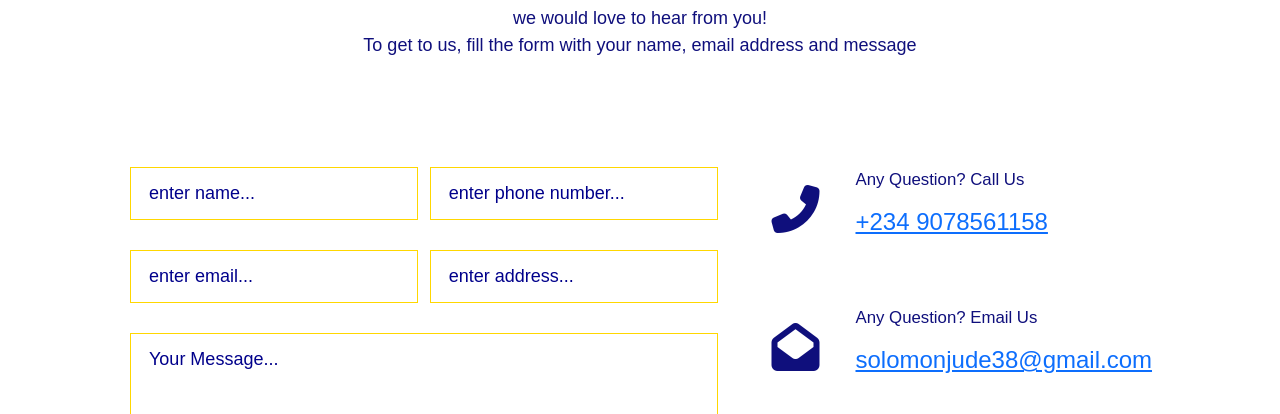
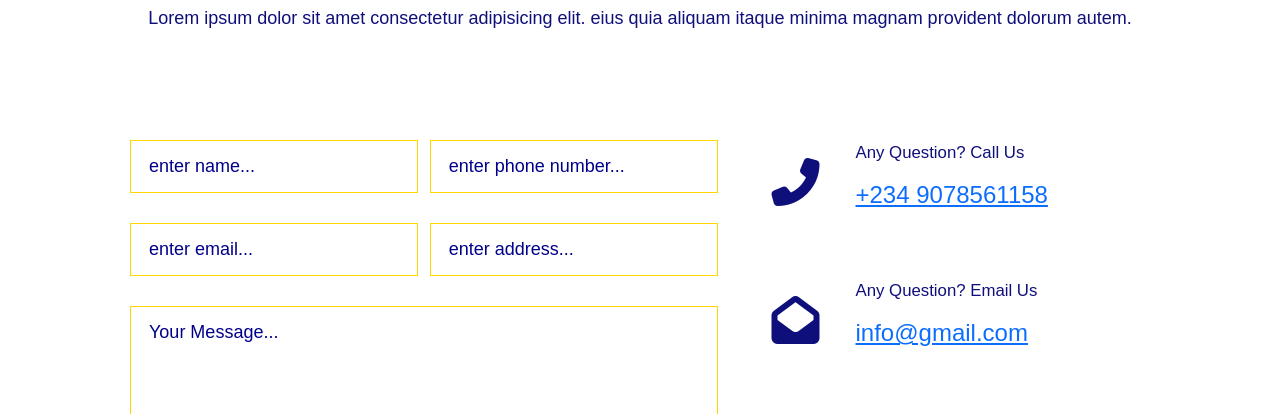
Before and after one commit to SolomonJude/Wizdom_Arena, a plain HTML site: page contact.html in a window 1280 px wide. Shown: the part 386-800 px from the top of the page. Drawn offline with nearby package versions, Linux system fonts and the light colour scheme; a web font is replaced by a local one.

Commit message:
Update contact.html

```diff
--- a/contact.html
+++ b/contact.html
@@ -23,7 +23,7 @@
         <div class="header">
             <div class="container">
                 <nav class="navbar navbar-expand-lg">
-                    <a href="#" class="navbar-brand">
+                    <a href="index.html" class="navbar-brand">
                         Wizdom_Arena
                     </a>
                     <button class="navbar-toggler" type="button" data-bs-toggle="collapse" data-bs-target="#navbarNav"
@@ -61,7 +61,9 @@
             <div class="row justify-content-center">
                 <div class="col-12 text-center pb-5">
                     <h2 class="section-title pt-4 fw-bold" >Get In Touch</h2>
-                    <p class="section-subtitle">we would love to hear from you!<br> To get to us, fill the form with your name, email address and message</p>
+                    <p class="section-subtitle">Lorem ipsum dolor sit amet consectetur adipisicing elit.
+                    eius quia aliquam itaque minima magnam provident dolorum autem.
+                    </p>
                 </div>
                 <div class="col-12 contact-form">
                     <div class="row">
@@ -101,7 +103,7 @@
                                         <i class="fas fa-envelope-open"></i>
                                         <p>Any Question? Email Us</p>
                                         <div>
-                                            <a href="#">solomonjude38@gmail.com</a>
+                                            <a href="#">info@gmail.com</a>
                                         </div>
                                     </li>
                                 </ul>
```
